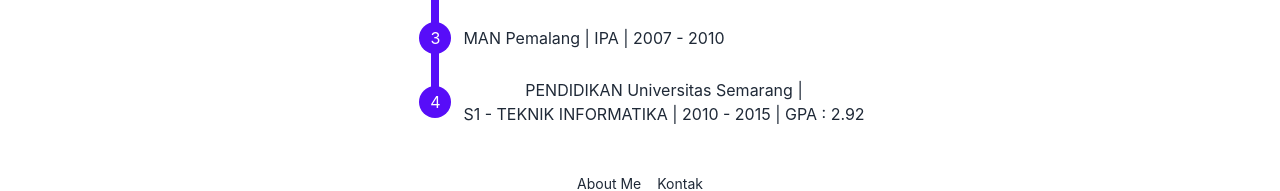
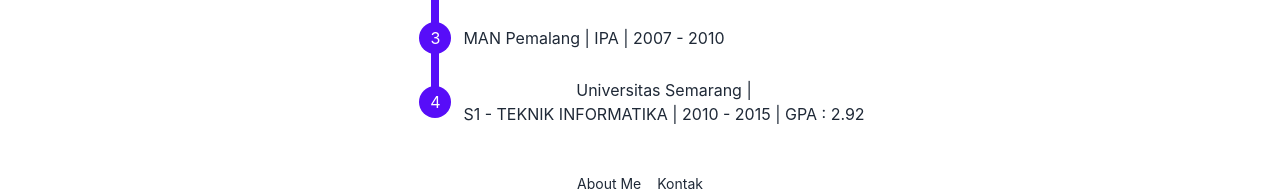
Before and after one commit to ve-verdian/new-cv, a Next.js app: page /pendidikan in a window 1280 px wide. Shown: the part 186-377 px from the top of the page. Built offline with nearby package versions, Linux system fonts and the light colour scheme.

Commit message:
Update pendidikan.js

```diff
--- a/pages/pendidikan.js
+++ b/pages/pendidikan.js
@@ -19,7 +19,7 @@
                 <li className="step step-primary">SDN 9 Mulyoharjo Pemalang | 1998 - 2004</li>
                 <li className="step step-primary">SMP PIUS Pemalang | 2004 - 2007</li>
                 <li className="step step-primary">MAN Pemalang | IPA | 2007 - 2010</li>
-                <li className="step step-primary">PENDIDIKAN Universitas Semarang | <br/> S1 - TEKNIK INFORMATIKA | 2010 - 2015 | GPA : 2.92</li>
+                <li className="step step-primary">Universitas Semarang | <br/> S1 - TEKNIK INFORMATIKA | 2010 - 2015 | GPA : 2.92</li>
             </ul>
             </div>
             </div>
```
